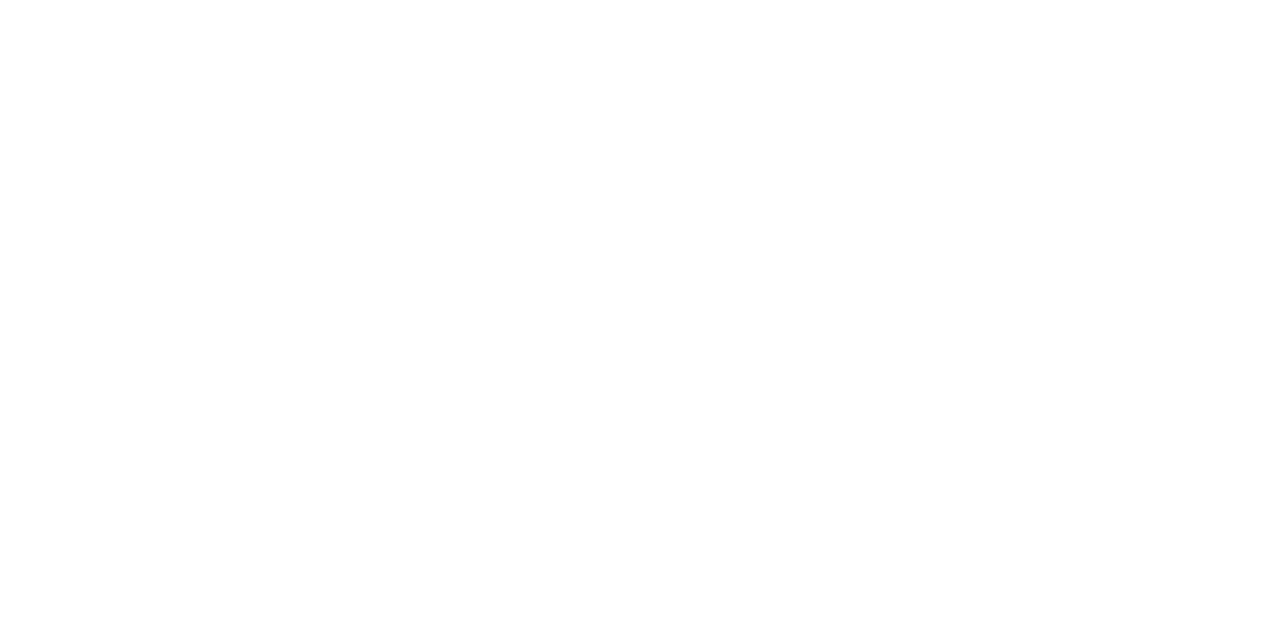
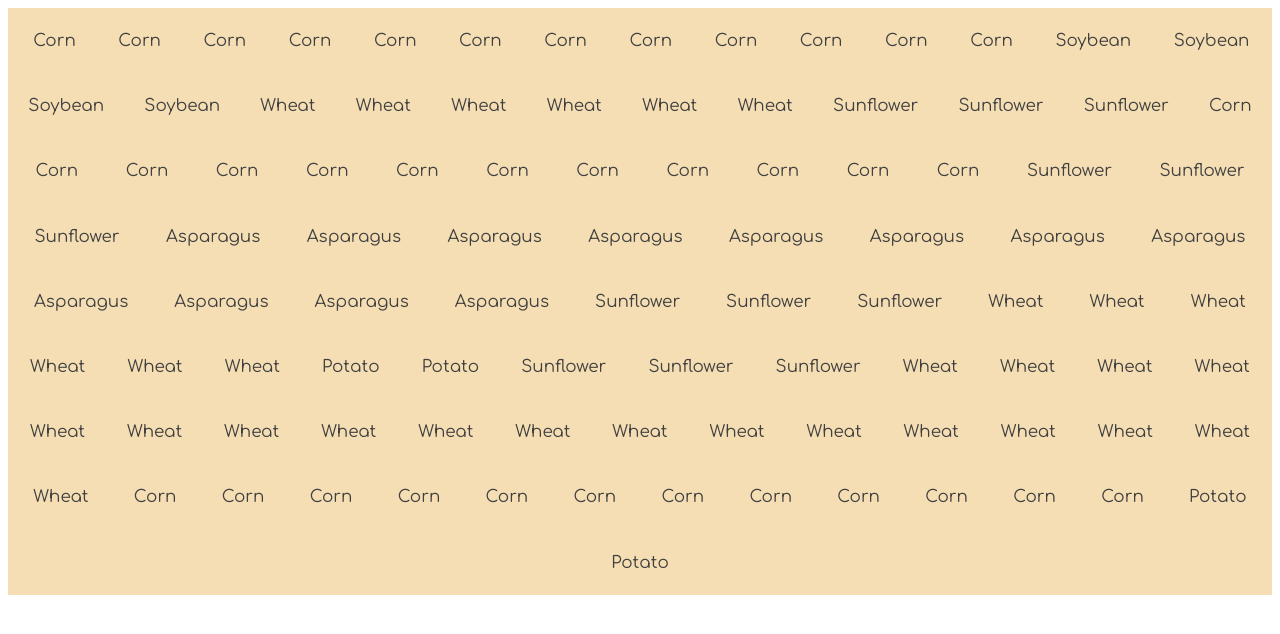
Before and after one commit to FORDBA/modern-farm, a website with bundled scripts: page src/index.html in a window 1280 px wide. Built offline with nearby package versions, Linux system fonts and the light colour scheme; a web font is replaced by a local one.

Commit message:
finishing project

```diff
--- /dev/null
+++ b/src/scripts/catalog.js
@@ -0,0 +1,7 @@
+export const catalog = (harvestArray) => {
+    const contentElement = document.querySelector(".container")
+for (const food of harvestArray) {
+contentElement.innerHTML += `<section class="plant">${food.type} </section>`
+}
+
+}
--- a/src/scripts/field.js
+++ b/src/scripts/field.js
@@ -1,8 +1,13 @@
 
 let plantsInField = []
 export const addPlant = (seedObj) => {
+    if(Array.isArray(seedObj)) {
+    for (const seed of seedObj) {
 
-plantsInField.push(seedObj)
+plantsInField.push(seed)
+    }
+    }
+    plantsInField.push(seedObj)
 
 }
 export const usePlants = () => {
--- a/src/scripts/harvester.js
+++ b/src/scripts/harvester.js
@@ -1,7 +1,15 @@
-const harvestPlants = (plantArray) => {
-    arrayseedObj = []
+export const harvestPlants = (plantArray) => {
+    let harvestArray = []
     for (const plant of plantArray) {
+        let output = plant.output
 
+        if (plant.type === "corn") {
+            output /= 2
+        }
+       for (let i=0; i < output; i++) {
+           harvestArray.push(plant)
+       }
     }
+    return harvestArray
 
 }
--- a/src/scripts/main.js
+++ b/src/scripts/main.js
@@ -1,10 +1,17 @@
 console.log("Welcome to the main module")
 
-import {createPlan} from "./plan.js"
-
-
-
+import { createPlan } from "./plan.js"
+import { harvestPlants } from "./harvester.js";
+import { usePlants } from "./field.js";
+import { plantSeeds } from "./tractor.js";
+import { catalog } from "./catalog.js";
 
 
 const yearlyPlan = createPlan()
+plantSeeds(yearlyPlan)
+const planted = usePlants()
+const theHarvest = harvestPlants(planted)
 console.log(yearlyPlan)
+console.log(planted)
+console.log(theHarvest)
+catalog(theHarvest)
--- a/src/scripts/tractor.js
+++ b/src/scripts/tractor.js
@@ -8,10 +8,10 @@
 
 
 export const plantSeeds = (plan) => {
-    let planted = ""
+    let planted = []
 
     for (const row of plan) {
-        for (seed of row) {
+        for (const seed of row) {
             if (seed === "Asparagus") {
                 planted = createAsparagus()
             }
--- a/src/styles/main.css
+++ b/src/styles/main.css
@@ -33,3 +33,18 @@
 .red {
     background-color: darksalmon;
 }
+
+.container {
+    display:flex;
+    flex-direction: row;
+    flex-wrap: wrap ;
+    justify-content: space-evenly;
+    align-content: space-around;
+    background-color: wheat;
+
+
+}
+.plant{
+    font-size: larger;
+    margin: 20px;
+}
```
